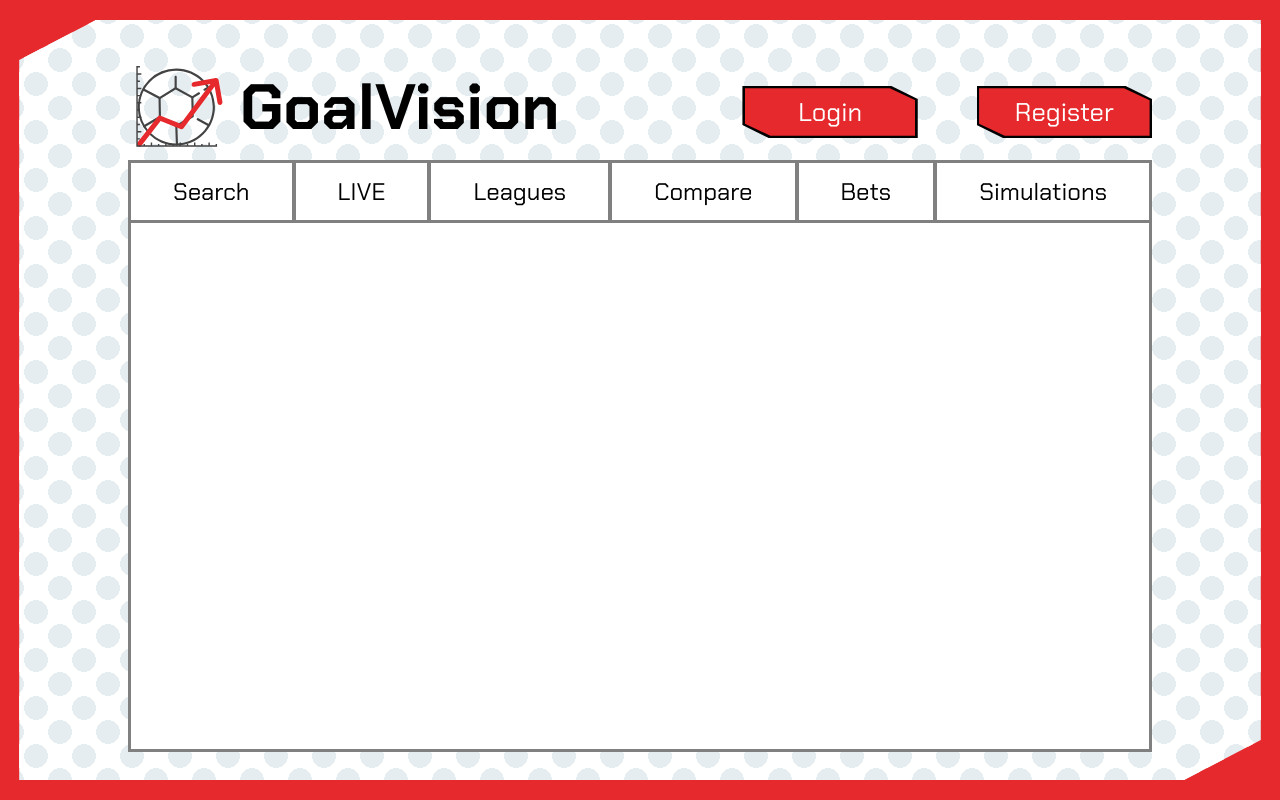
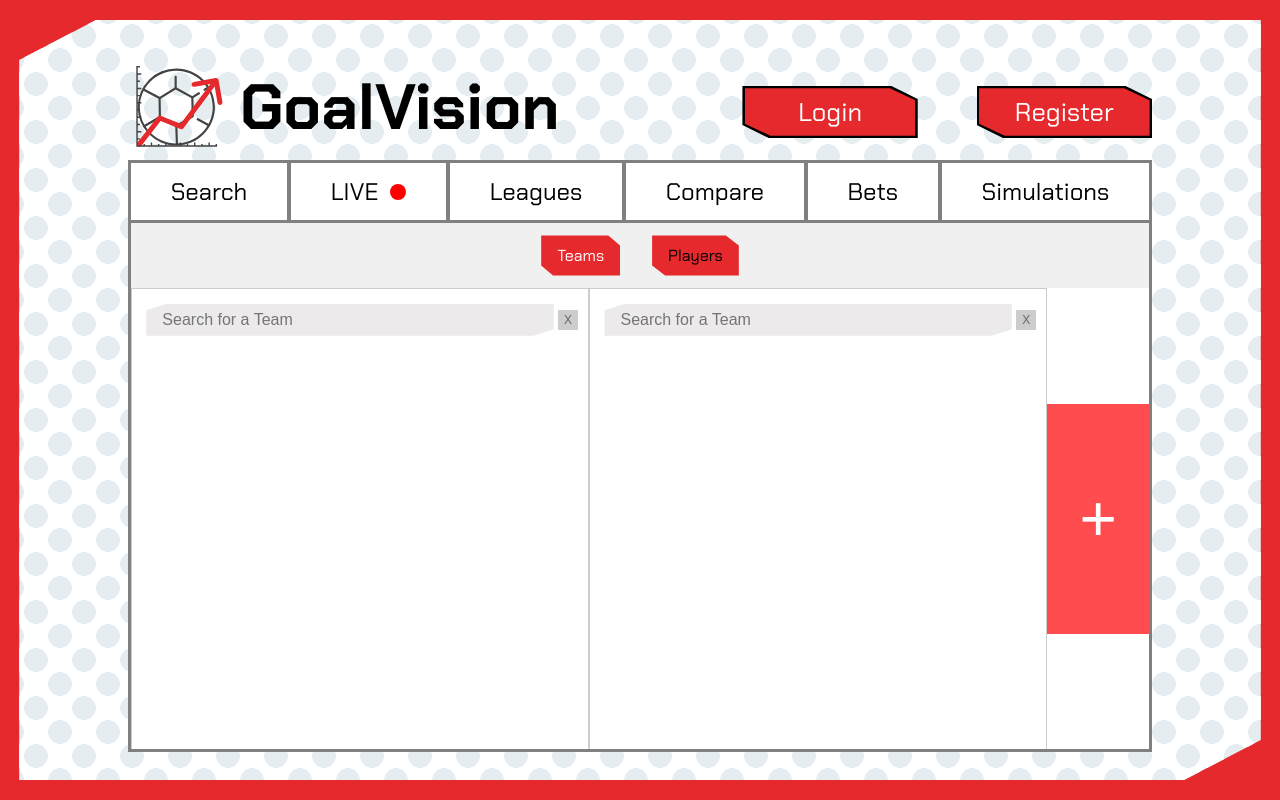
Before and after one commit to dciepko/FootApp, a React (Vite) app in the folder frontend/football-app/: page /compare in a window 1280 px wide. Built offline with nearby package versions, Linux system fonts and the light colour scheme; no server answers.

Commit message:
FInishing styling compare page

```diff
--- a/frontend/football-app/src/components/NavMenu/NavMenu.jsx
+++ b/frontend/football-app/src/components/NavMenu/NavMenu.jsx
@@ -14,7 +14,7 @@ export default function NavMenu() {
         <Link className="disablingLinks" to={"/live"}>
           <li>
             <a href="#" className={classes.navMenuOption}>
-              LIVE
+              LIVE&nbsp; <div className={classes.liveDot}></div>
             </a>
           </li>
         </Link>
--- a/frontend/football-app/src/components/NavMenu/NavMenu.module.css
+++ b/frontend/football-app/src/components/NavMenu/NavMenu.module.css
@@ -51,3 +51,24 @@
   transition: color 0.4s ease;
   text-decoration: none;
 }
+
+.liveDot {
+  width: 1rem;
+  height: 1rem;
+  background-color: red;
+  border-radius: 50%;
+  /* animation: blink 1.3s infinite; */
+  display: inline-block;
+}
+
+@keyframes blink {
+  0% {
+    opacity: 1;
+  }
+  50% {
+    opacity: 0;
+  }
+  100% {
+    opacity: 1;
+  }
+}
--- a/frontend/football-app/src/pages/ComparePage/ComparePage.jsx
+++ b/frontend/football-app/src/pages/ComparePage/ComparePage.jsx
@@ -1,10 +1,74 @@
+import React, { useState } from "react";
 import NavMenu from "../../components/NavMenu/NavMenu";
 import classes from "./ComparePage.module.css";
 
 export default function ComparePage() {
+  const [comparisonType, setComparisonType] = useState("team");
+  const [containers, setContainers] = useState([{}, {}]);
+
+  const addContainer = () => {
+    if (containers.length < 4) {
+      setContainers([...containers, {}]);
+    }
+  };
+
+  const removeContainer = (index) => {
+    if (containers.length > 2) {
+      const updatedContainers = containers.filter((_, i) => i !== index);
+      setContainers(updatedContainers);
+    }
+  };
+
   return (
     <main>
       <NavMenu />
+
+      <div className={classes.comparisonOptions}>
+        <button
+          className={comparisonType === "team" ? classes.activeButton : ""}
+          onClick={() => setComparisonType("team")}
+        >
+          Teams
+        </button>
+        <button
+          className={comparisonType === "player" ? classes.activeButton : ""}
+          onClick={() => setComparisonType("player")}
+        >
+          Players
+        </button>
+      </div>
+
+      <div className={classes.containersWrapper}>
+        {containers.map((container, index) => (
+          <div key={index} className={classes.comparisonContainer}>
+            <div className={classes.containerHeader}>
+              <input
+                className={classes.searchInput}
+                type="search"
+                placeholder={`Search for a ${
+                  comparisonType === "team" ? "Team" : "Player"
+                }`}
+              />
+              <button
+                className={`${classes.removeButton} ${
+                  containers.length <= 2 ? classes.disabledButton : ""
+                }`}
+                onClick={() => removeContainer(index)}
+                disabled={containers.length <= 2}
+              >
+                X
+              </button>
+            </div>
+          </div>
+        ))}
+        {containers.length < 4 && (
+          <div className={classes.addButtonContainer}>
+            <button className={classes.addButton} onClick={addContainer}>
+              +
+            </button>
+          </div>
+        )}
+      </div>
     </main>
   );
 }
--- a/frontend/football-app/src/pages/ComparePage/ComparePage.module.css
+++ b/frontend/football-app/src/pages/ComparePage/ComparePage.module.css
@@ -7,3 +7,96 @@ main {
   border-right: 0.2rem gray solid;
   border-bottom: 0.2rem gray solid;
 }
+
+.comparisonOptions {
+  display: flex;
+  justify-content: center;
+  background-color: #f0f0f0;
+  padding: 0.8rem 0;
+}
+
+.comparisonOptions button {
+  margin: 0 1rem;
+  padding: 0.6rem 1rem;
+  font-size: 1rem;
+  cursor: pointer;
+  background-color: #e6292c;
+  font-family: "Chakra Petch", sans-serif;
+  clip-path: polygon(85% 0, 100% 25%, 100% 100%, 15% 100%, 0% 75%, 0 0);
+  border: none;
+}
+
+.activeButton {
+  background-color: #007bff;
+  color: white;
+}
+
+.containersWrapper {
+  display: flex;
+  justify-content: center;
+  align-items: flex-start;
+  width: 100%;
+  height: 100%;
+  overflow-y: auto;
+  overflow-x: hidden;
+}
+
+.comparisonContainer {
+  min-width: 20%;
+  width: 45%;
+  min-height: 100%;
+  border: 1px solid #ccc;
+  position: relative;
+  padding: 10px;
+}
+
+.containerHeader {
+  display: flex;
+  justify-content: space-between;
+  align-items: center;
+}
+
+.removeButton {
+  background-color: #ff4d4f;
+  color: white;
+  border: none;
+  width: 20px;
+  height: 20px;
+  font-size: 12px;
+  line-height: 1;
+  cursor: pointer;
+}
+
+.disabledButton {
+  background-color: #ccc; /* Szary kolor dla zablokowanego przycisku */
+  color: #666; /* Szary kolor tekstu */
+  cursor: not-allowed; /* Kursor zablokowany */
+}
+
+.addButton {
+  height: 50%;
+  background-color: #ff4d4f;
+  color: white;
+  font-size: 4rem;
+  border: none;
+  cursor: pointer;
+}
+
+.searchInput {
+  width: 100%;
+  height: 2rem;
+  font-size: 1rem;
+  background-color: rgb(236, 234, 234);
+  border: none;
+  margin: 1%;
+  padding-left: 1rem;
+  clip-path: polygon(100% 0, 100% 80%, 95% 100%, 0 100%, 0 20%, 5% 0);
+}
+
+.addButtonContainer {
+  height: 100%;
+  min-width: 10%;
+  display: flex;
+  flex-direction: column;
+  justify-content: center;
+}
```
